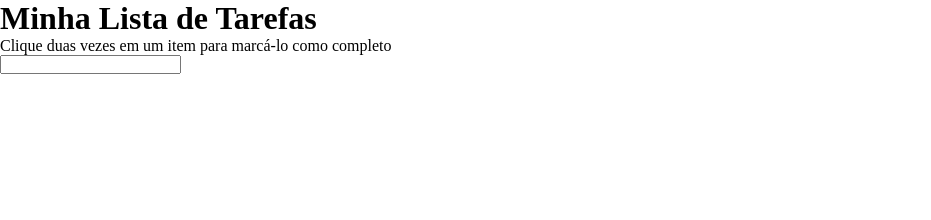
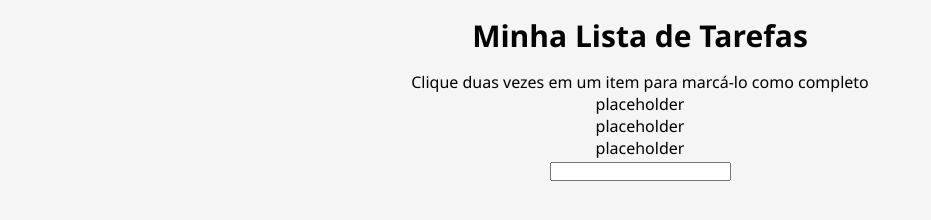
Before and after one commit to lkotlarenko/Project-To-Do-List, a website: page index.html in a window 1280 px wide. Shown: the whole page, without its empty margins (0-931 px from the left). Drawn offline with Linux system fonts and the light colour scheme.

Commit message:
Requisito 4

```diff
--- a/index.html
+++ b/index.html
@@ -9,13 +9,20 @@
   </head>
   <body>
     <header>
-      <h1>Minha Lista de Tarefas</h1>
+      <h1 id="title">Minha Lista de Tarefas</h1>
       <p id="funcionamento">
         Clique duas vezes em um item para marcá-lo como completo
       </p>
     </header>
     <main>
-      <section>
+      <section id="list">
+        <ol id="lista-tarefas">
+          <li>placeholder</li>
+          <li>placeholder</li>
+          <li>placeholder</li>
+        </ol>
+      </section>
+      <section id="tools">
         <input id="texto-tarefa" type="text" />
       </section>
     </main>
--- a/style.css
+++ b/style.css
@@ -2,3 +2,15 @@
   margin: 0;
   padding: 0;
 }
+
+body {
+  font-family: Segoe UI, sans-serif;
+  background: whitesmoke;
+  text-align: center;
+  margin-bottom: 15px;
+}
+
+#title {
+  margin: 15px;
+  font-size: 30px;
+}
```
